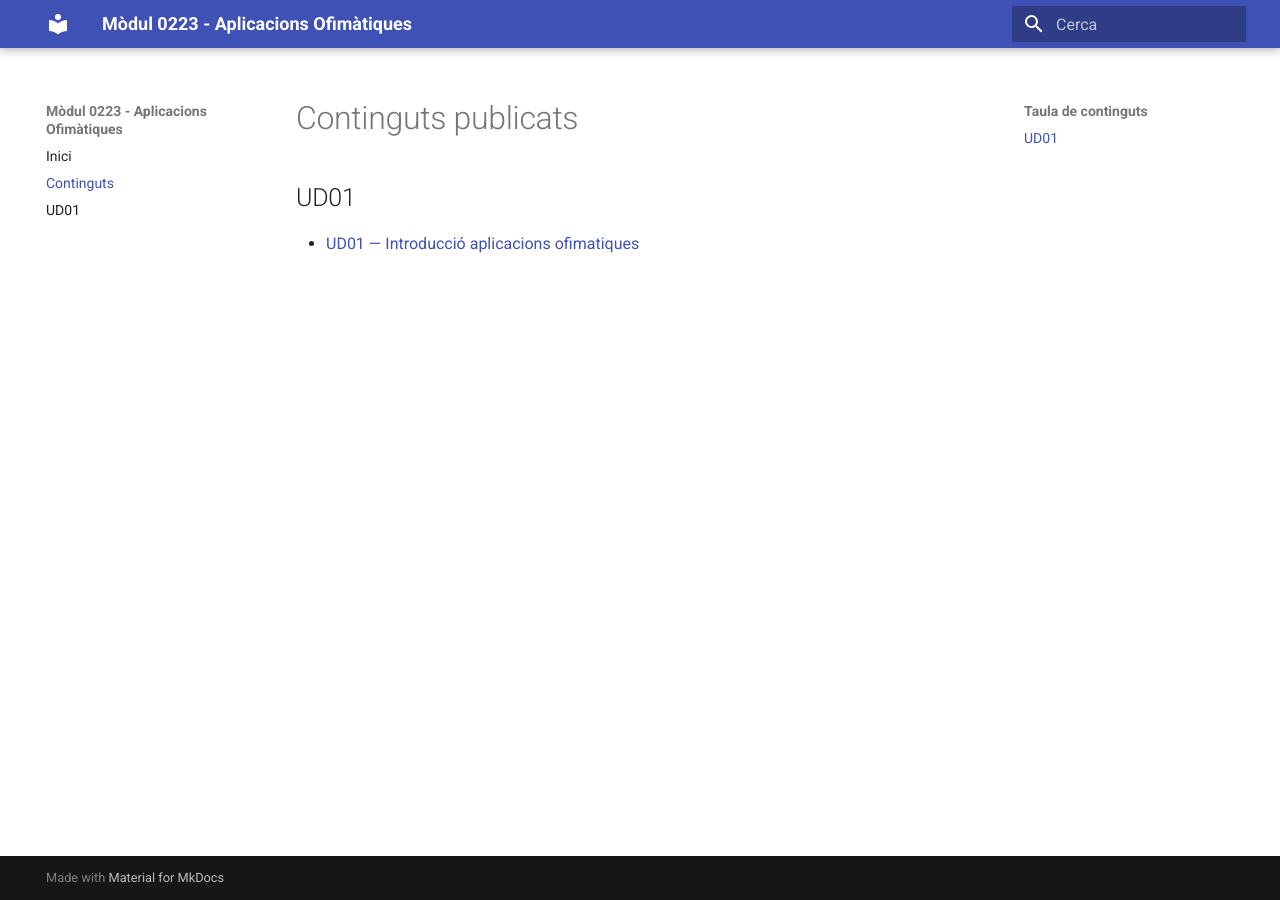
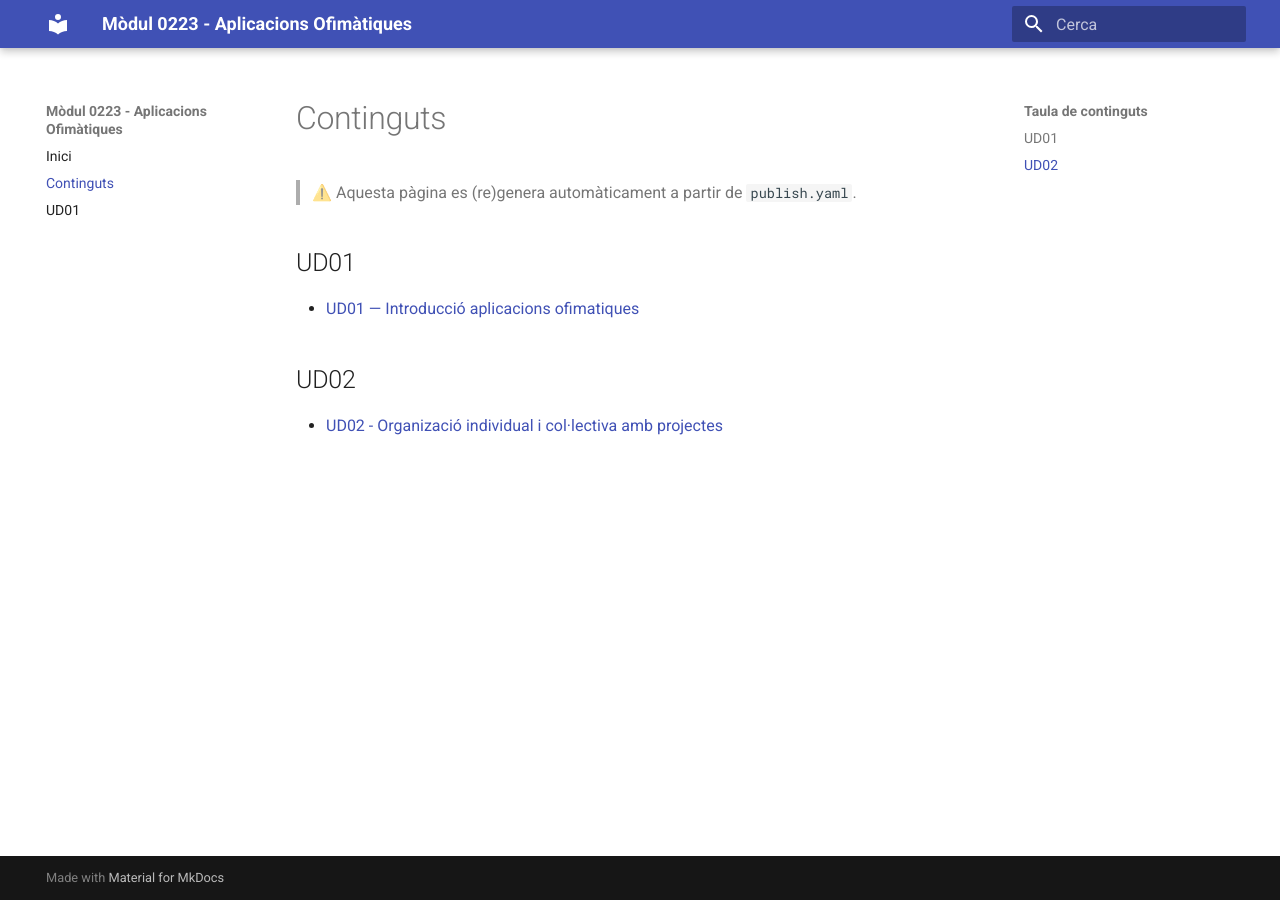
Before and after one commit to jpardo20/aof-apunts, an MkDocs documentation site: the page built from docs/continguts.md, in a window 1280 px wide. Built offline with MkDocs 1.6.1 and Material for MkDocs 9.7.7, drawn with Linux system fonts in a browser that asks for light colours.

```diff
--- a/docs/continguts.md
+++ b/docs/continguts.md
@@ -2,10 +2,10 @@
 title: Continguts publicats
 ---
 
-# Continguts publicats
+> ⚠️ Aquesta pàgina es (re)genera automàticament a partir de `publish.yaml`.
 
 ## UD01
 - [UD01 — Introducció aplicacions ofimatiques](unitats-didactiques/ud01-iao/aof-ud01-introduccion-a-aplicaciones-ofimaticas.md)
 
-<!-- ## UD02
-- [UD02 - Organizació individual i col·lectiva amb projectes](unitats-didactiques/ud02-oiicap/aof-ud02-organizacion-individual-y-colectiva-con-clickup.md) -->
+## UD02
+- [UD02 - Organizació individual i col·lectiva amb projectes](unitats-didactiques/ud02-oiicap/aof-ud02-organizacion-individual-y-colectiva-con-clickup.md)
```
Also changed, not shown: docs/unitats-didactiques/ud01-iao/aof-ud01-introduccion-a-aplicaciones-ofimaticas.md (+3 -3 lines), docs/unitats-didactiques/ud02-oiicap/aof-ud02-organizacion-individual-y-colectiva-con-clickup.md (+6 -6 lines), 1 other file.
